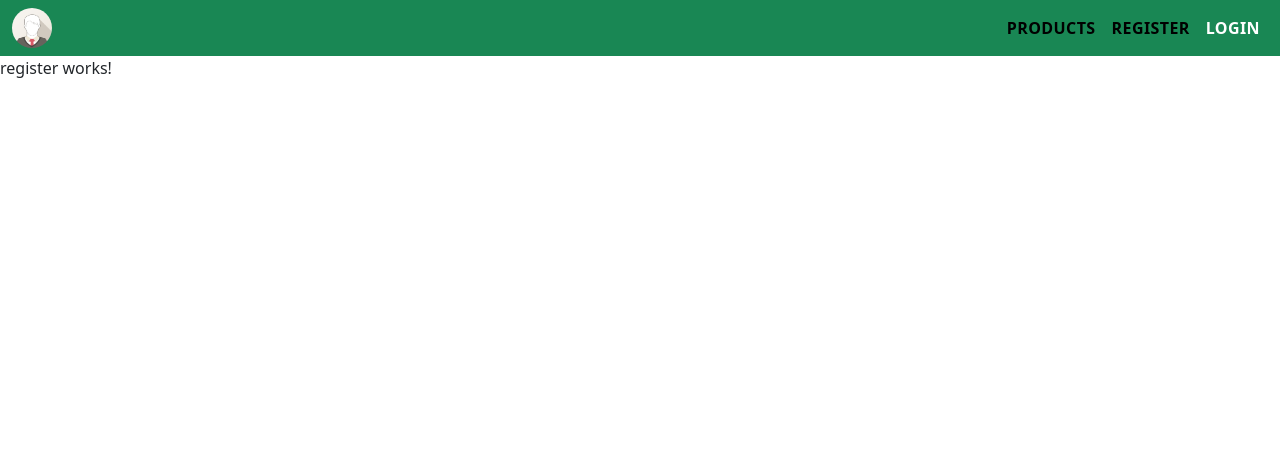
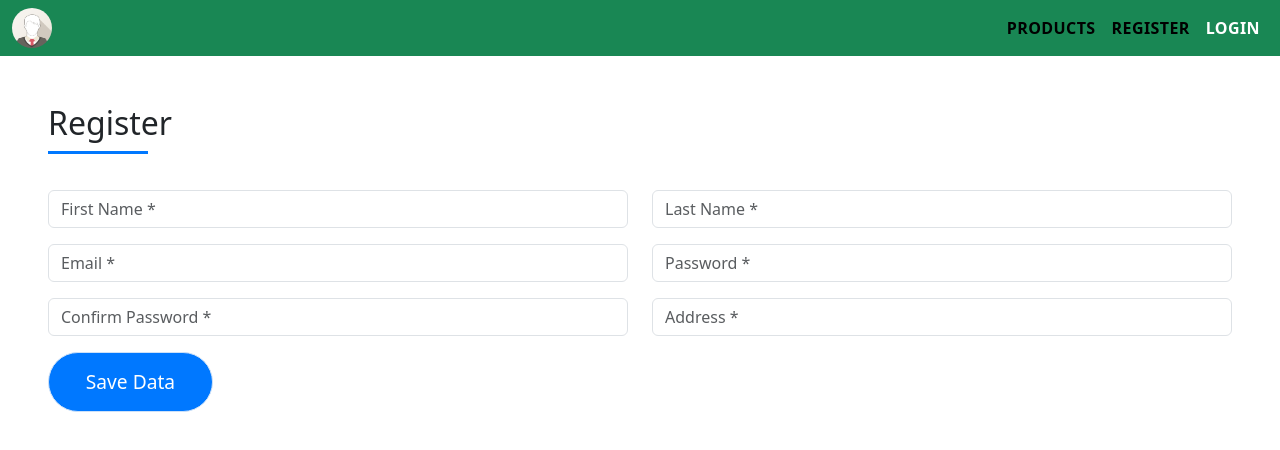
Before and after one commit to AbdelrahmanElsheikh965/store, an Angular app: page /register in a window 1280 px wide. Shown: the top 450 px of the page. Built offline with nearby package versions, Linux system fonts and the light colour scheme.

Commit message:
Added some designs
- Stars Rating design (static)
- Added Register Page
- Added Login Page

```diff
--- a/src/app/list/list.component.css
+++ b/src/app/list/list.component.css
@@ -0,0 +1,7 @@
+.checked {
+    color : yellow;
+    font-size : 20px;
+}
+.unchecked {
+    font-size : 20px;
+}
--- a/src/app/list/list.component.html
+++ b/src/app/list/list.component.html
@@ -26,6 +26,7 @@
                       <img src="{{product.thumbnail}}" width="200px" height="200px" alt="" class="img-fluid">
                     </div>
                   </a>
+
                   <div class="work-content">
                     <div class="row">
                       <div class="col-sm-8">
@@ -33,15 +34,23 @@
                         <div class="w-more">
                           <span class="w-ctegory">{{product.category}}</span> / <span class="w-date">{{product.brand}}</span>
                         </div>
+                        <br>
                       </div>
-                      <div class="col-sm-4">
-                        <div class="w-like">
-                          <a href="portfolio-details.html"> <span class="bi bi-plus-circle"></span></a>
-                        </div>
+
+
+                      <div> Rate :
+                        <span class = "fa fa-star checked"></span>
+                        <span class = "fa fa-star checked"></span>
+                          <span class = "fa fa-star checked"></span>
+                          <span class = "fa fa-star unchecked"></span>
                       </div>
-                      <div class="col-sm-4">
-                        <button type="button" (click)="view(product.id)">test</button>
+
+                      <div class="col-md-12"> <br>
+                        <button type="button" (click)="view(product.id)" class="button button-a button-small">View</button> &nbsp;
+                        <button type="button" disabled class="button button-a button-small">Add To Cart</button>
                       </div>
+
+
                     </div>
                   </div>
                 </div>
--- a/src/app/login/login.component.html
+++ b/src/app/login/login.component.html
@@ -1 +1,30 @@
-<p>login works!</p>
+<div class="form-comments">
+    <div class="title-box-2">
+        <h3 class="title-left">
+            Log in
+        </h3>
+    </div>
+    <form class="form-mf">
+        <div class="row">
+
+            <div class="col-md-6 mb-3">
+                <div class="form-group">
+                    <input type="email" class="form-control input-mf"
+                        id="inputEmail1" placeholder="Email *" required>
+                </div>
+            </div>
+
+            <div class="col-md-6 mb-3">
+                <div class="form-group">
+                    <input type="password" class="form-control input-mf"
+                        id="inputName" placeholder="Password *" required>
+                </div>
+            </div>
+
+            <div class="col-md-12">
+                <button type="submit"
+                    class="button button-a button-big button-rouded">Go</button>
+            </div>
+        </div>
+    </form>
+</div>
--- a/src/app/register/register.component.html
+++ b/src/app/register/register.component.html
@@ -1 +1,59 @@
-<p>register works!</p>
+<div class="form-comments">
+    <div class="title-box-2">
+        <h3 class="title-left">
+            Register
+        </h3>
+    </div>
+    <form class="form-mf">
+        <div class="row">
+
+            <div class="col-md-6 mb-3">
+                <div class="form-group">
+                    <input type="text" class="form-control input-mf"
+                        id="inputEmail1" placeholder="First Name *" required>
+                </div>
+            </div>
+
+            <div class="col-md-6 mb-3">
+                <div class="form-group">
+                    <input type="text" class="form-control input-mf"
+                        id="inputName" placeholder="Last Name *" required>
+                </div>
+            </div>
+
+            <div class="col-md-6 mb-3">
+                <div class="form-group">
+                    <input type="email" class="form-control input-mf"
+                        id="inputEmail1" placeholder="Email *" required>
+                </div>
+            </div>
+
+            <div class="col-md-6 mb-3">
+                <div class="form-group">
+                    <input type="password" class="form-control input-mf"
+                        id="inputName" placeholder="Password *" required>
+                </div>
+            </div>
+
+            <div class="col-md-6 mb-3">
+                <div class="form-group">
+                    <input type="password" class="form-control input-mf"
+                        id="inputName" placeholder="Confirm Password *" required>
+                </div>
+            </div>
+
+            <div class="col-md-6 mb-3">
+                <div class="form-group">
+                    <input type="Address" class="form-control input-mf"
+                        id="inputEmail1" placeholder="Address *" required>
+                </div>
+            </div>
+
+
+            <div class="col-md-12">
+                <button type="submit"
+                    class="button button-a button-big button-rouded">Save Data</button>
+            </div>
+        </div>
+    </form>
+</div>
--- a/src/index.html
+++ b/src/index.html
@@ -6,6 +6,9 @@
   <base href="/">
   <meta name="viewport" content="width=device-width, initial-scale=1">
   <link rel="icon" type="image/x-icon" href="favicon.ico">
+
+  <!--  Add bootstrap icon Library  -->
+  <link rel="stylesheet" href="https://cdnjs.cloudflare.com/ajax/libs/font-awesome/4.7.0/css/font-awesome.min.css">
 
     <!-- Vendor CSS Files -->
     <link href="assets/assets/vendor/bootstrap/css/bootstrap.min.css" rel="stylesheet">
```
